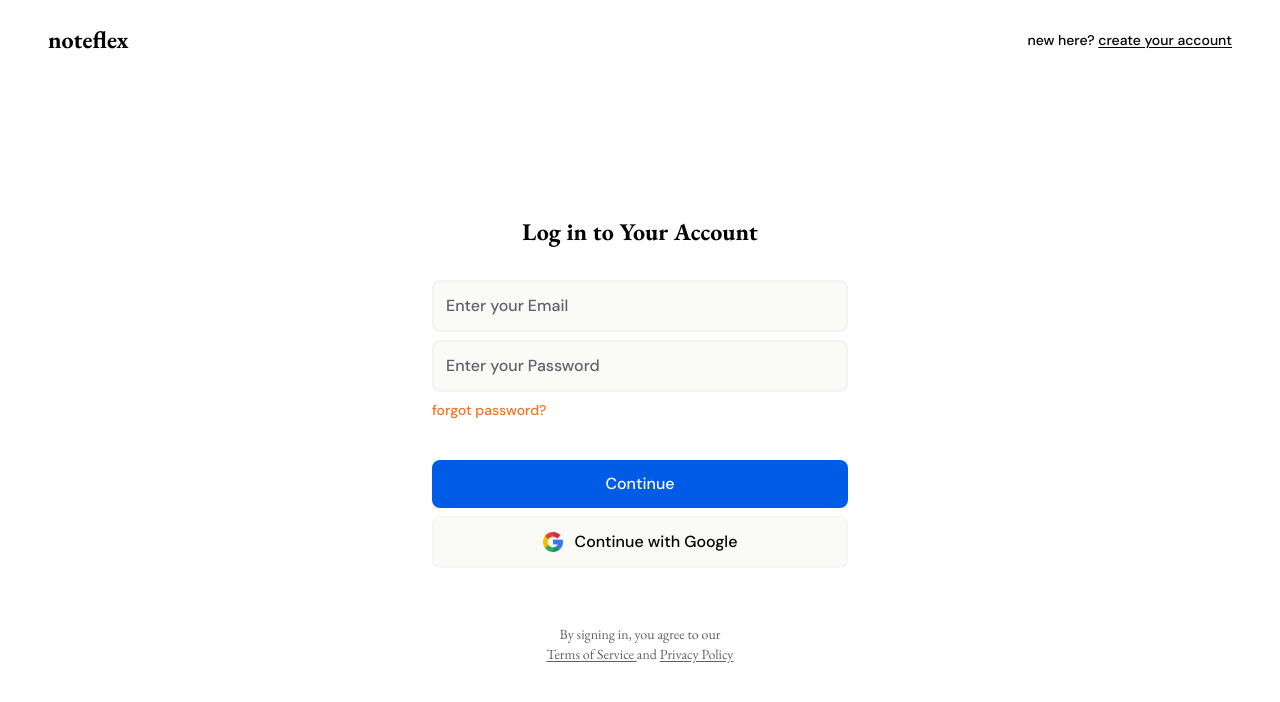
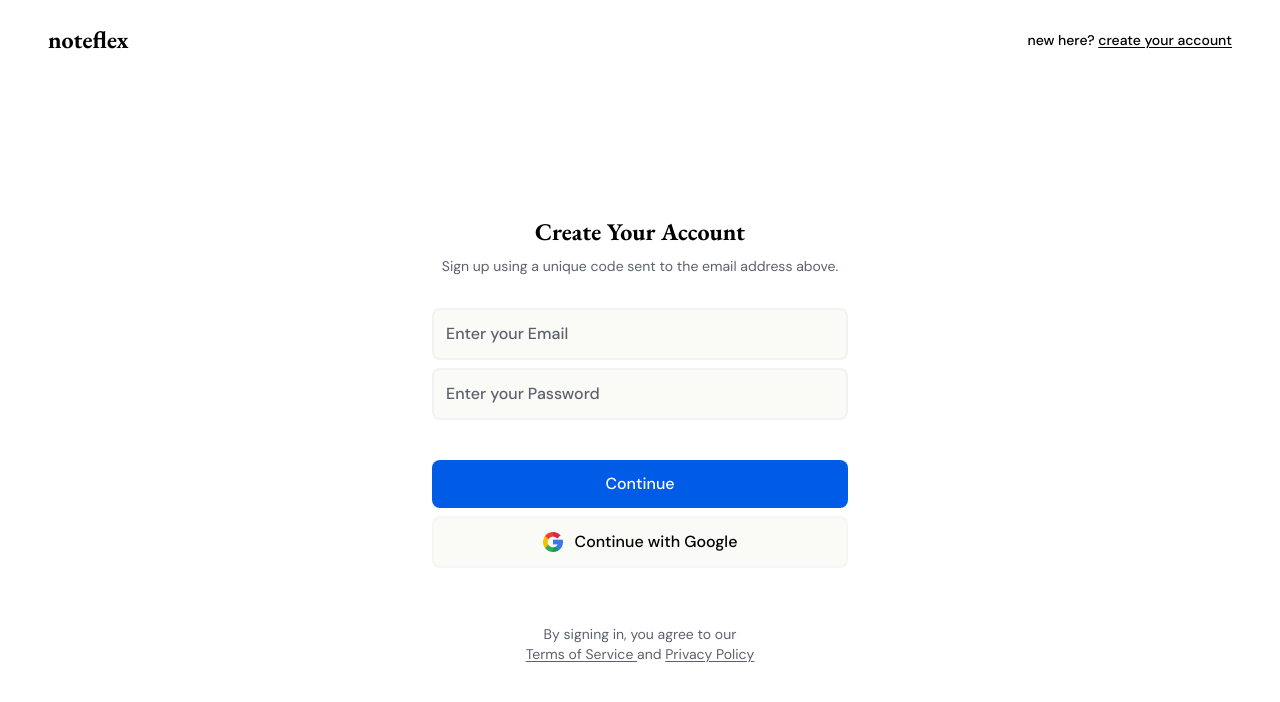
Before and after one commit to faizanalibaig/noteflex, a React (Vite) app in the folder client/: page / in a window 1280 px wide. Shown: the top 702 px of the page. Built offline with nearby package versions, Linux system fonts and the light colour scheme.

Commit message:
Signup UI & deployment issue checked

```diff
--- a/client/src/App.jsx
+++ b/client/src/App.jsx
@@ -1,6 +1,8 @@
 import { useState, useEffect } from 'react';
+
 import Intro from './components/intro/Intro';
 import Login from './components/auth/Login';
+import Signup from './components/auth/Signup';
 
 function App() {
   const [showIntro, setShowIntro] = useState(true);
@@ -43,7 +45,7 @@ function App() {
               </span>
             </h5>
           </header>
-          <Login />
+          <Signup />
         </section>
       </>
     );
--- a/client/src/components/auth/Signup.jsx
+++ b/client/src/components/auth/Signup.jsx
@@ -2,33 +2,33 @@ import React from 'react';
 
 function Signup() {
   return (
-    <section className='flex flex-col justify-center items-center h-screen font-sans gap-8'>
+    <section className='flex flex-col justify-center items-center h-[90%] gap-8'>
       <div className='flex flex-col justify-center items-center gap-2'>
-        <h1 className='text-2xl font-bold'>Create Your Account</h1>
-        <p className='text-sm font- text-center text-[#5C626C]'>
+        <h1 className='text-2xl font-main font-bold'>Create Your Account</h1>
+        <p className='text-sm font-secondary text-center text-[#5C626C]'>
           Sign up using a unique code sent to the email address above.
         </p>
       </div>
-      <form className='flex flex-col gap-2'>
+      <form className='flex flex-col gap-2 font-secondary'>
         <input
           type='text'
           placeholder='Enter your Email'
-          className='border-2 border-[#CBD5E1] w-[26rem] p-3 rounded-lg bg-[#FAFAF7] placeholder:text-[#5C626C] font-medium outline-none'
+          className='text-base border-2 border-[#CBD5E1]/20 w-[26rem] p-3 rounded-lg bg-[#FAFAF7] placeholder:text-[#5C626C] font-medium outline-none'
         />
         <input
-          type='text'
-          placeholder='Enter your Unique Code'
-          className='border-2 border-[#CBD5E1] w-[26rem] p-3 rounded-lg bg-[#FAFAF7] placeholder:text-[#5C626C] font-medium outline-none'
+          type='password'
+          placeholder='Enter your Password'
+          className='text-base border-2 border-[#CBD5E1]/20 w-[26rem] p-3 rounded-lg bg-[#FAFAF7] placeholder:text-[#5C626C] font-medium outline-none'
         />
         <button
           type='submit'
-          className='mt-8 w-[26rem] p-3 rounded-lg bg-[#F37121] text-white font-medium text-base'
+          className='mt-8 w-[26rem] p-3 rounded-lg bg-[#005CE6] text-white font-medium text-base'
         >
           Continue
         </button>
         <button
           type='submit'
-          className='w-[26rem] p-3 rounded-lg bg-[#FAFAF7] text-white font-medium flex justify-center items-center gap-3'
+          className='border-2 border-[#CBD5E1]/10 w-[26rem] p-3 rounded-lg bg-[#FAFAF7] text-white font-medium flex justify-center items-center gap-3'
         >
           <img src='/social-icon/google.png' className='h-5' />
           <h1 className='text-black font-medium text-base'>
@@ -36,7 +36,7 @@ function Signup() {
           </h1>
         </button>
       </form>
-      <p className='text-center text-sm mt-6 text-[#5C626C]'>
+      <p className='text-center text-sm mt-6 text-[#5C626C] font-secondary'>
         By signing in, you agree to our <br />{' '}
         <span className='underline underline-offset-2	'>Terms of Service </span>
         and <span className='underline underline-offset-2	'>Privacy Policy</span>
```
